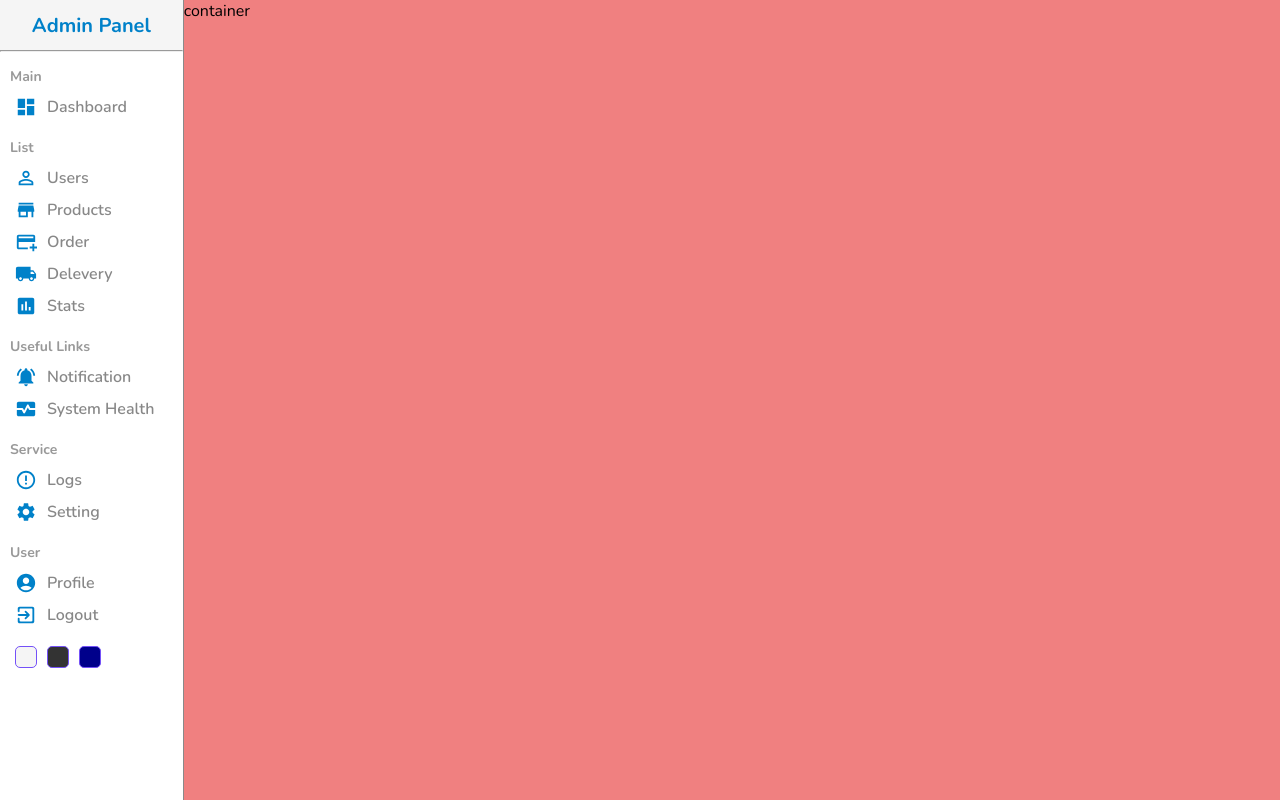
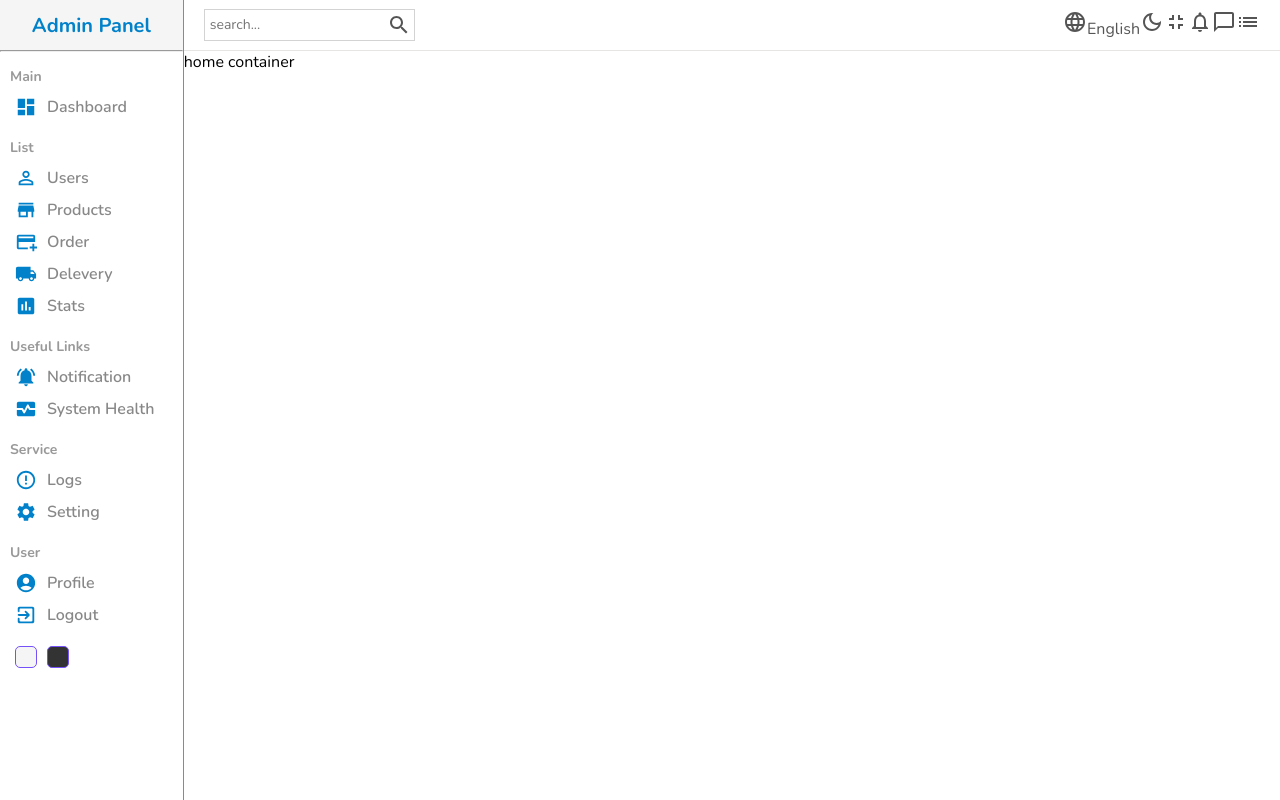
Before and after one commit to prashant2071/AdminPanel, a React (Create React App) app: page / in a window 1280 px wide. Built offline with nearby package versions, Linux system fonts and the light colour scheme.

Commit message:
navbar css added

```diff
--- a/src/components/navbar/Navbar.jsx
+++ b/src/components/navbar/Navbar.jsx
@@ -1,8 +1,47 @@
 import './navbar.scss'
-
+import SearchIcon from '@mui/icons-material/Search';
+import LanguageOutlinedIcon from "@mui/icons-material/LanguageOutlined";
+import DarkModeOutlinedIcon from "@mui/icons-material/DarkModeOutlined";
+import FullscreenExitOutlinedIcon from "@mui/icons-material/FullscreenExitOutlined";
+import NotificationsNoneOutlinedIcon from "@mui/icons-material/NotificationsNoneOutlined";
+import ChatBubbleOutlineOutlinedIcon from "@mui/icons-material/ChatBubbleOutlineOutlined";
+import ListOutlinedIcon from "@mui/icons-material/ListOutlined";
 const Navbar = () => {
   return (
-    <div>navbar</div>
+    <div className="navbar">
+      <div className="wrapper">
+        <div className="search">
+          <input type="text" placeholder='search...'/>
+          <SearchIcon/>
+        </div>
+        <div className='items'>
+          <div className='item'>
+            <LanguageOutlinedIcon/>
+            English
+          </div>
+          <div className='item'>
+            <DarkModeOutlinedIcon/>
+
+          </div>
+          <div className='item'>
+            <FullscreenExitOutlinedIcon/>
+
+          </div>
+          <div className='item'>
+            <NotificationsNoneOutlinedIcon/>
+
+          </div>
+          <div className='item'>
+            <ChatBubbleOutlineOutlinedIcon/>
+
+          </div>
+          <div className='item'>
+            <ListOutlinedIcon/>
+
+          </div>
+        </div>
+      </div>
+    </div>
   )
 }
 
--- a/src/components/navbar/navbar.scss
+++ b/src/components/navbar/navbar.scss
@@ -0,0 +1,34 @@
+.navbar{
+    height: 50px;
+    border-bottom: 0.5px solid rgb(231,228,228);
+    display: flex;
+    align-items: center;
+    font-size: 16px;
+    color: #555;
+
+    .wrapper{
+        display: flex;
+        width:100%;
+        padding: 20px;
+        justify-content: space-between;
+        align-items: center;
+
+        .search{
+            display: flex;
+            align-items: center;
+            border: 0.5px solid lightgrey;
+            padding: 3px;
+            input{
+                border: none;
+                outline: none;
+                background-color: transparent;
+                &::placeholder{
+                    font-size: 14px;
+                }
+            }
+        }
+        .items{
+            display: flex;
+        }
+    }
+}
--- a/src/components/sidebar/Sidebar.jsx
+++ b/src/components/sidebar/Sidebar.jsx
@@ -81,7 +81,6 @@
       <div className="buttom">
         <div className="colorOption"></div>
         <div className="colorOption"></div>
-        <div className="colorOption"></div>
 
       </div>
     </div>
--- a/src/components/sidebar/sidebar.scss
+++ b/src/components/sidebar/sidebar.scss
@@ -75,9 +75,7 @@
             &:nth-child(2){
                 background-color: #333;
             }
-            &:nth-child(3){
-                background-color: darkblue;
-            }
+
         }
     }
 
--- a/src/pages/home/Home.jsx
+++ b/src/pages/home/Home.jsx
@@ -1,10 +1,14 @@
 import Sidebar from '../../components/sidebar/Sidebar';
+import Navbar from '../../components/navbar/Navbar'
 import './home.scss';
 function Home() {
   return (
     <div className='home'>
       <Sidebar/>
-      <div className="homeContainer">container</div>
+      <div className="homeContainer">
+        <Navbar/>
+        home container
+      </div>
     </div>
   )
 }
--- a/src/pages/home/home.scss
+++ b/src/pages/home/home.scss
@@ -2,7 +2,6 @@
     display: flex;
 
     .homeContainer{
-        background-color: lightcoral;
         flex: 6;
     }
 }
```
